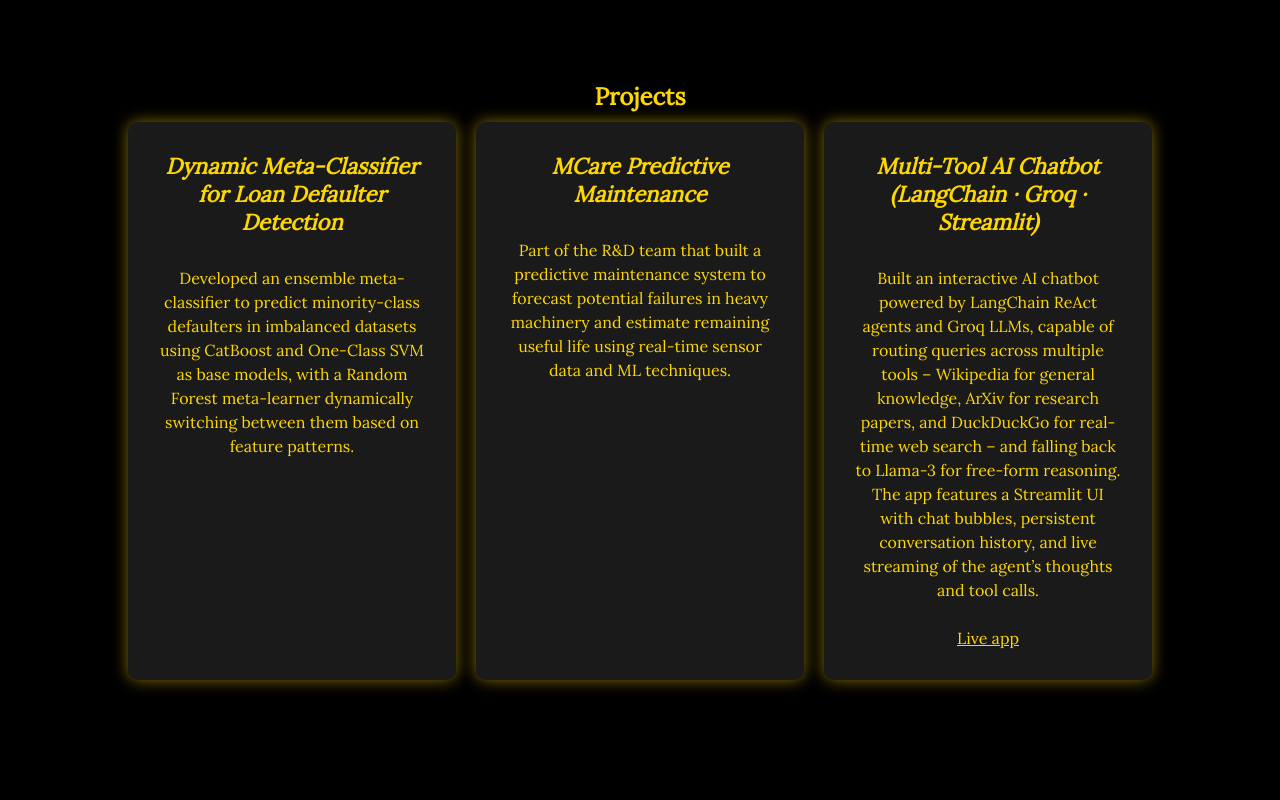
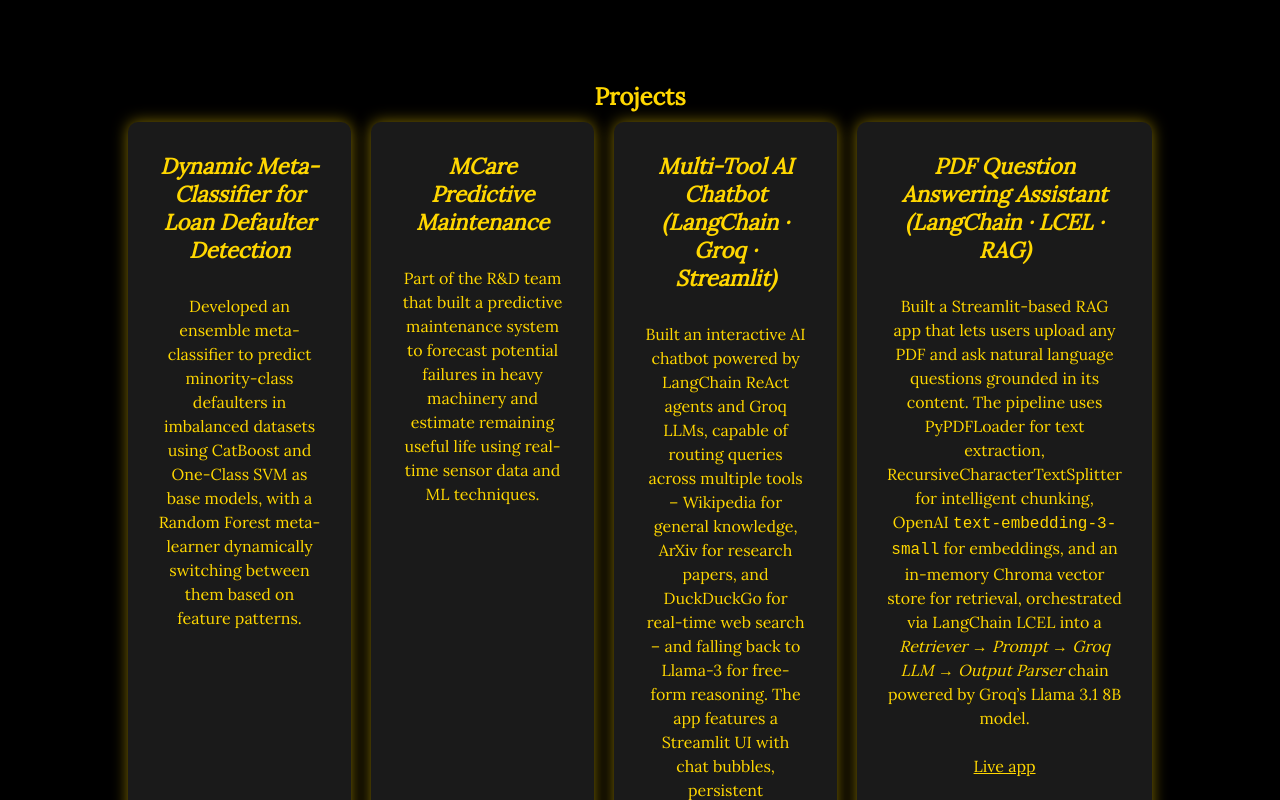
Before and after one commit to aver81/.website, a plain HTML site: page index.html in a window 1280 px wide. Shown: the part 3040-3840 px from the top of the page. Drawn offline with Linux system fonts and the light colour scheme.

Commit message:
Adding another Langchain project

```diff
--- a/index.html
+++ b/index.html
@@ -261,6 +261,26 @@
             </div>
         </div>
 
+        <div class="project-card">
+            <div class="project-content">
+                <h3><em>PDF Question Answering Assistant (LangChain · LCEL · RAG)</em></h3>
+                <p>
+                    Built a Streamlit-based RAG app that lets users upload any PDF and ask natural language questions
+                    grounded in its content. The pipeline uses PyPDFLoader for text extraction, RecursiveCharacterTextSplitter
+                    for intelligent chunking, OpenAI <code>text-embedding-3-small</code> for embeddings, and an in-memory
+                    Chroma vector store for retrieval, orchestrated via LangChain LCEL into a
+                    <em>Retriever → Prompt → Groq LLM → Output Parser</em> chain powered by Groq’s Llama 3.1 8B model.
+                    <br><br>
+                    <a href="https://hkrfjc89tuu5k5sejo8qjz.streamlit.app/"
+                    target="_blank"
+                    style="color: gold; text-decoration: underline;">
+                        Live app
+                    </a>
+                </p>
+            </div>
+</div>
+
+
     </div>
 </section>
 
```
